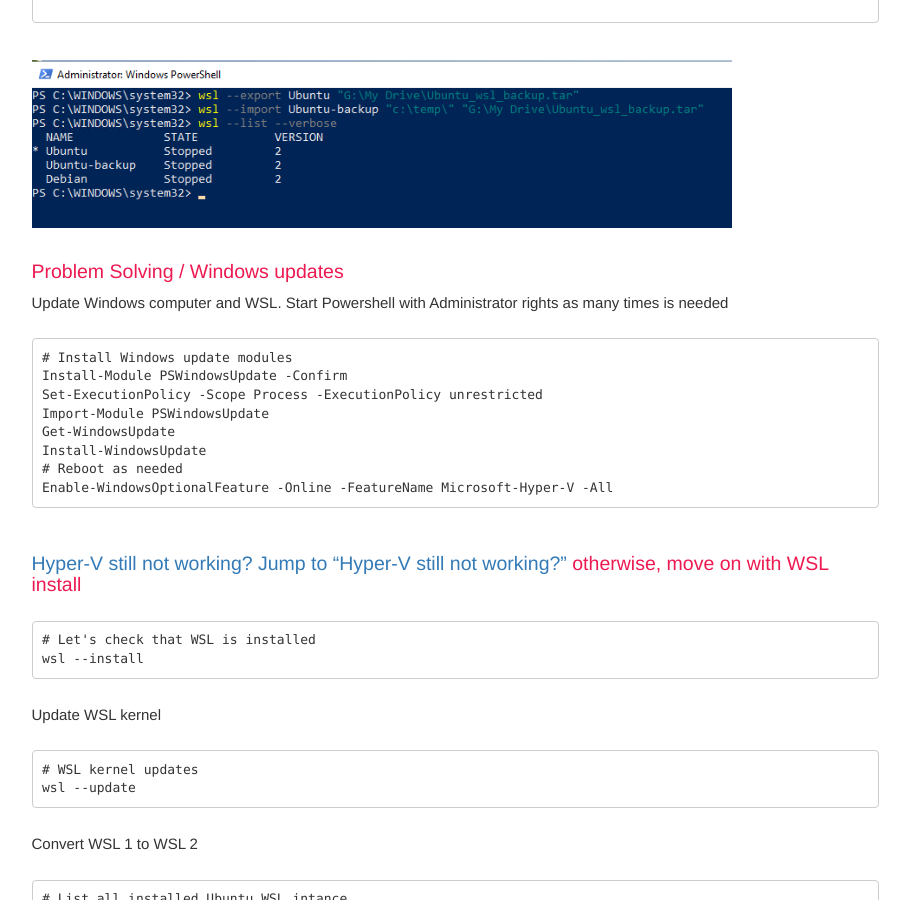
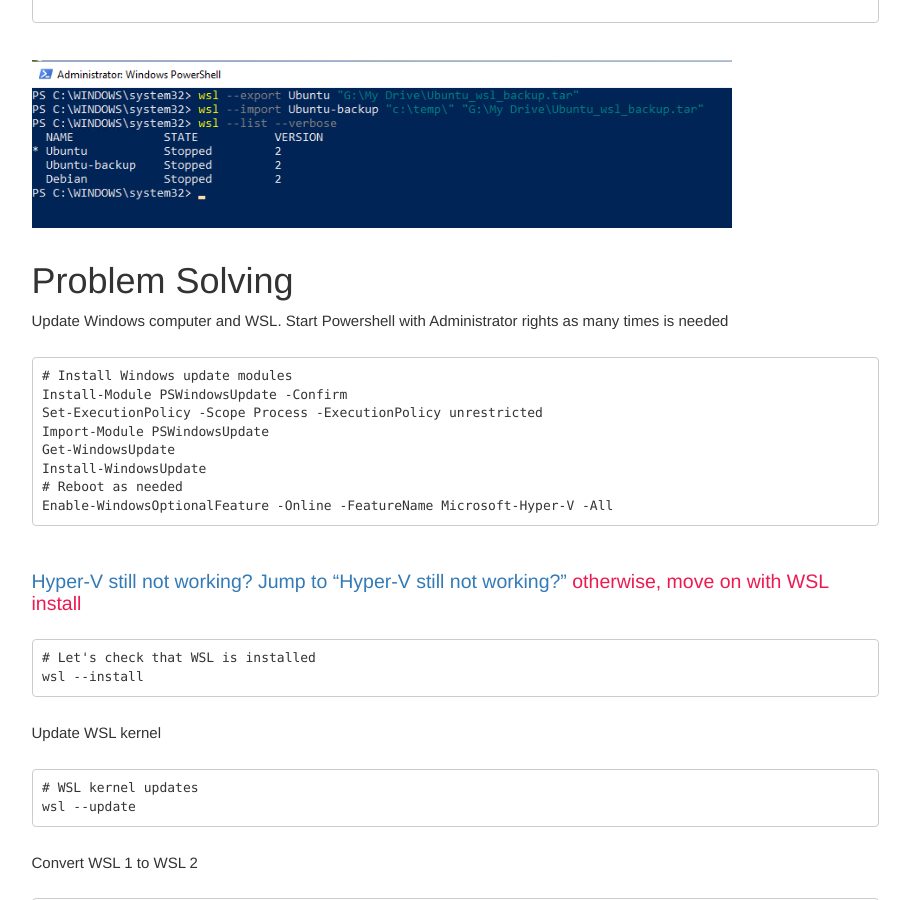
Before and after one commit to hamk-business-information-technology/os, a Jekyll site: the page built from Windows_11_WSL.md, in a window 1280 px wide and 900 px high, scrolled down 2285 px. Shown: the whole window, without its empty margins (331-1241 px from the left). Built offline with Jekyll 4.4.1, drawn with Linux system fonts in a browser that asks for light colours; our own code applies the rules of GitHub Pages for plain Markdown files; comment, search, counter and statistics services are not loaded; some of the changed text lies outside the part shown.

Commit message:
Update Windows_11_WSL.md

```diff
--- a/Windows_11_WSL.md
+++ b/Windows_11_WSL.md
@@ -71,7 +71,7 @@
 ![Installing Debian to WSL](assets/WSL_export_inport.png "WSL Debian")
 
 
-### Problem Solving / Windows updates
+# Problem Solving
 
 Update Windows computer and WSL. Start Powershell with Administrator rights as many times is needed
 
```
